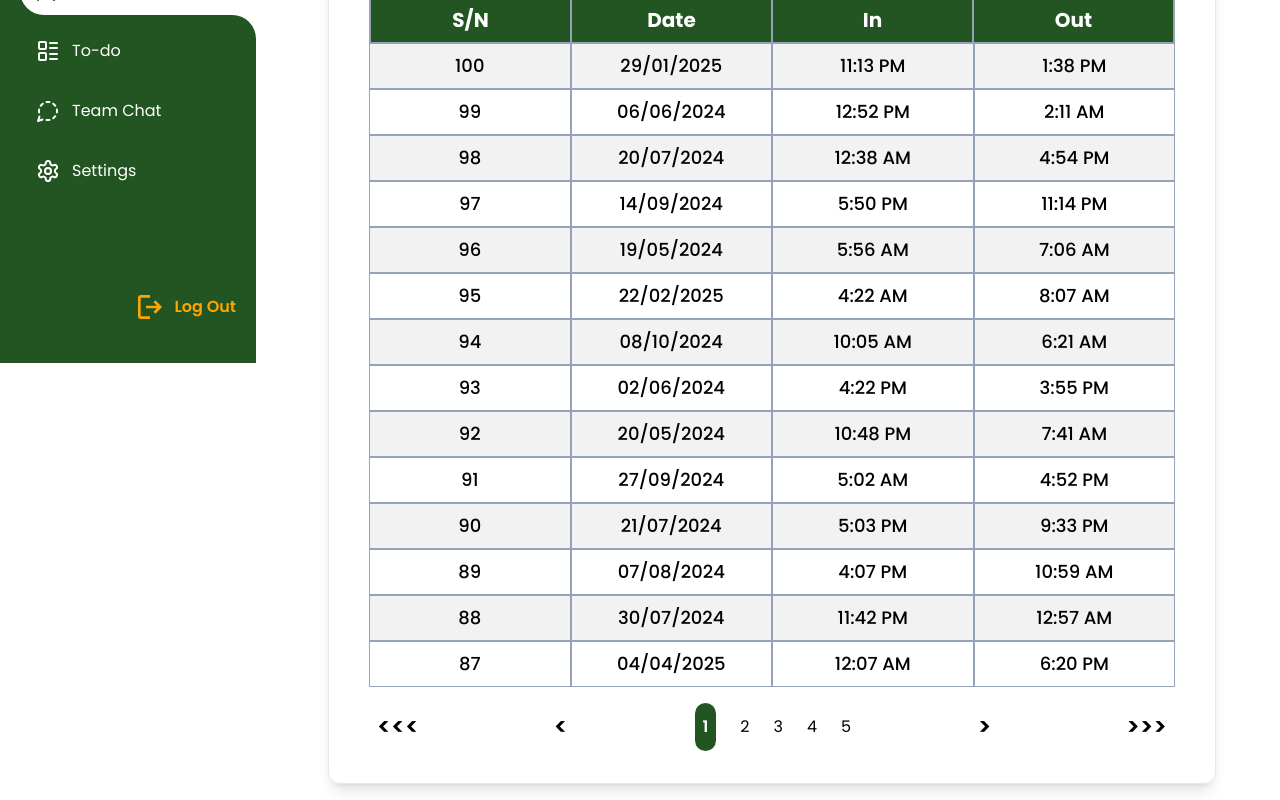
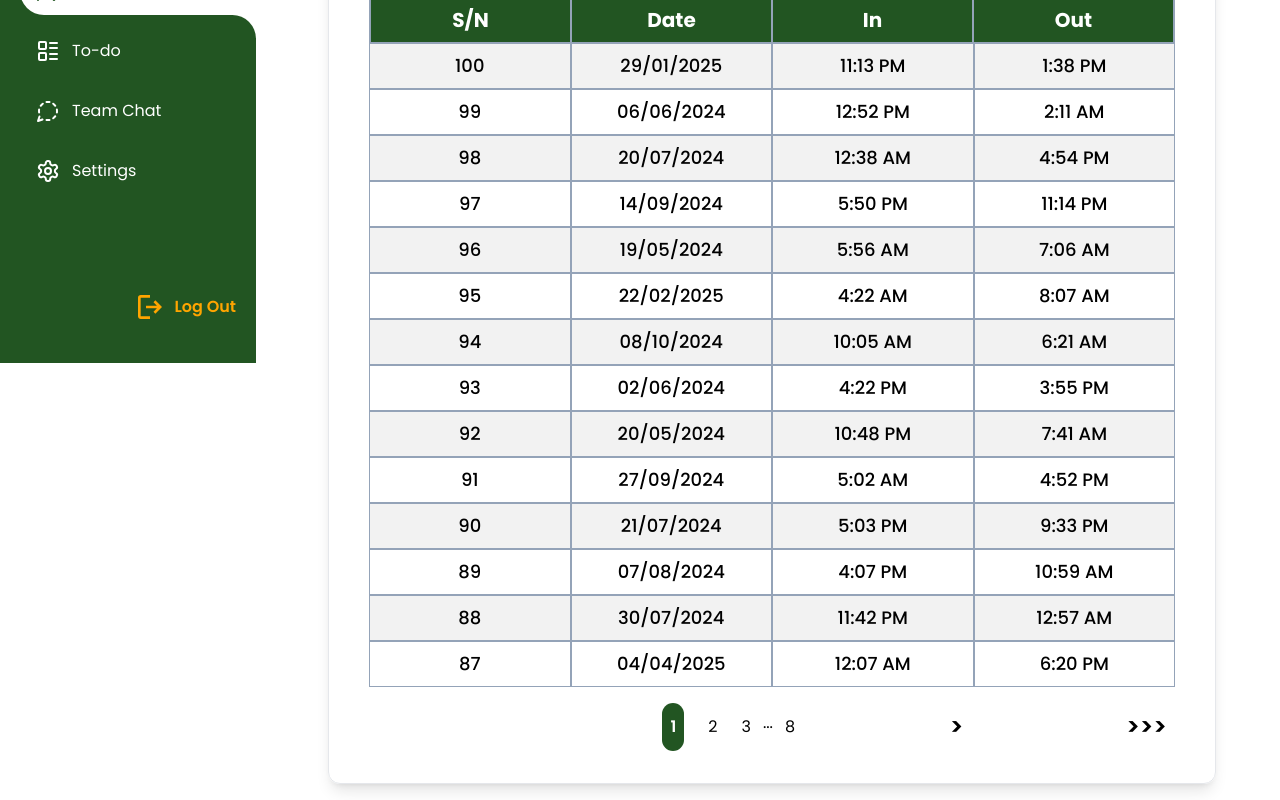
Before and after one commit to SmartSystemLab/SSRL-lab-app, a React (Vite) app: page /home/attendance in a window 1280 px wide. Shown: the part 437-1237 px from the top of the page. Built offline with nearby package versions, Linux system fonts and the light colour scheme.

Commit message:
countdown loading

```diff
--- a/src/pages/Attendance/Attendance.jsx
+++ b/src/pages/Attendance/Attendance.jsx
@@ -1,10 +1,11 @@
 import BigGreenButton from "../../components/BigGreenButton";
-import LogTable from "./LogTable";
+// import LogTable from "./LogTable";
 
 import SampleData from "./SampleData.json";
-import LogTable2 from "./LogTable2";
+import LogTable2 from "./components/LogTable2";
 import { useState } from "react";
-import Pagination from "./Pagination";
+import Pagination from "./components/Pagination";
+import Countdown from "./components/Countdown";
 import "./table.css";
 
 const Attendance = () => {
@@ -22,7 +23,7 @@ const Attendance = () => {
           <div className="mt-8">
             <div className="flex justify-between">
               <div className="text-2xl font-medium uppercase">Attendance</div>
-              <div className="text-xl font-bold">12:00:00</div>
+              <Countdown />
             </div>
             <hr className="bg-black" />
 
@@ -46,10 +47,10 @@ const Attendance = () => {
               {/*In / Out Buttons */}
               <div className="mt-10 flex justify-center gap-8">
                 <BigGreenButton extraStyles="">
-                  <div className="w-12">In</div>
+                  <button className="w-12">In</button>
                 </BigGreenButton>
                 <BigGreenButton>
-                  <div className="w-12">Out</div>
+                  <button className="w-12">Out</button>
                 </BigGreenButton>
               </div>
 
@@ -60,7 +61,6 @@ const Attendance = () => {
                 postsPerPage={postsPerPage}
                 setCurrentPage={setCurrentPage}
                 currentPage={currentPage}
-
               />
             </div>
           </div>
--- /dev/null
+++ b/src/pages/Attendance/components/Countdown.jsx
@@ -0,0 +1,7 @@
+import React from 'react'
+
+const Countdown = () => {
+  return <div className="text-xl font-bold">12:00:00</div>;
+}
+
+export default Countdown
--- a/src/pages/Attendance/LogTable2.jsx
+++ b/src/pages/Attendance/components/LogTable2.jsx
@@ -2,7 +2,7 @@ import React, { useState } from "react";
 import Header from "./header";
 import Row from "./row";
 
-const LogTable2 = ({data}) => {
+const LogTable2 = ({ data }) => {
   const [page, setPage] = useState(1);
   const [limit, setLimit] = useState(10);
 
--- a/src/pages/Attendance/Pagination.jsx
+++ b/src/pages/Attendance/components/Pagination.jsx
@@ -1,5 +1,5 @@
 import React from "react";
-import "./table.css";
+import "../table.css";
 
 const Pagination = ({
   totalPosts,
@@ -8,23 +8,25 @@ const Pagination = ({
   currentPage,
 }) => {
   let pages = [];
-    // const noOfPages = Math.ceil(totalPosts / postsPerPage);
-  const noOfPages = 5;
+  const noOfPages = Math.ceil(totalPosts / postsPerPage);
+  // For  testing
+  // const noOfPages = 5;
   if (noOfPages > 1) {
     for (let i = 1; i <= noOfPages - 1; i++) {
       pages.push(i);
     }
   }
-  if (noOfPages>5){
-  if(currentPage==1){
-    pages=[1,2,3]
+  if (noOfPages > 5) {
+    if (currentPage == 1) {
+      pages = [1, 2, 3];
     }
     if (1 < currentPage && currentPage < noOfPages - 3) {
       pages = [currentPage - 1, currentPage, currentPage + 1];
     }
-  if(currentPage>=noOfPages-3){
-    pages = [noOfPages-4,noOfPages-3,noOfPages-2,noOfPages-1]
-  }}
+    if (currentPage >= noOfPages - 3) {
+      pages = [noOfPages - 4, noOfPages - 3, noOfPages - 2, noOfPages - 1];
+    }
+  }
 
   if (currentPage < 1) {
     setCurrentPage(1);
@@ -38,6 +40,7 @@ const Pagination = ({
       {noOfPages > 1 ? (
         <div className="flex justify-between">
           {/* <<< */}
+          {currentPage !== 1 ? (
             <button
               className="p-2 text-2xl font-semibold"
               onClick={() => {
@@ -46,8 +49,11 @@ const Pagination = ({
             >
               &lt;&lt;&lt;
             </button>
-
+          ) : (
+            <div></div>
+          )}
           {/* < */}
+          {currentPage !== 1 ? (
             <button
               className="p-2 text-2xl font-semibold"
               onClick={() => {
@@ -56,7 +62,9 @@ const Pagination = ({
             >
               &lt;
             </button>
-
+          ) : (
+            <div></div>
+          )}
           <div className="flex gap-3">
             {/* pages */}
             <div className="flex gap-6">
@@ -91,9 +99,7 @@ const Pagination = ({
             <div>
               {noOfPages > 1 ? (
                 <button
-                  className={
-                    currentPage == noOfPages ? "active mt-1" : "mt-3"
-                  }
+                  className={currentPage == noOfPages ? "active mt-1" : "mt-3"}
                   onClick={() => {
                     setCurrentPage(noOfPages);
                   }}
@@ -107,6 +113,7 @@ const Pagination = ({
           </div>
 
           {/* > */}
+          {currentPage !== noOfPages ? (
             <button
               className="p-2 text-2xl font-semibold"
               onClick={() => {
@@ -115,8 +122,13 @@ const Pagination = ({
             >
               &gt;
             </button>
+          ) : (
+            <div></div>
+          )}
 
           {/* >>> */}
+
+          {currentPage !== noOfPages ? (
             <button
               className="p-2 text-2xl font-semibold"
               onClick={() => {
@@ -125,6 +137,9 @@ const Pagination = ({
             >
               &gt;&gt;&gt;
             </button>
+          ) : (
+            <div></div>
+          )}
         </div>
       ) : (
         ""
```
Also changed, not shown: src/pages/Attendance/components/LogTable.jsx (renamed from src/pages/Attendance/LogTable.jsx, +7 -6 lines), src/pages/Attendance/components/header.jsx (renamed from src/pages/Attendance/header.jsx), src/pages/Attendance/components/row.jsx (renamed from src/pages/Attendance/row.jsx). Lines whose indentation alone changed are shown as unchanged.
